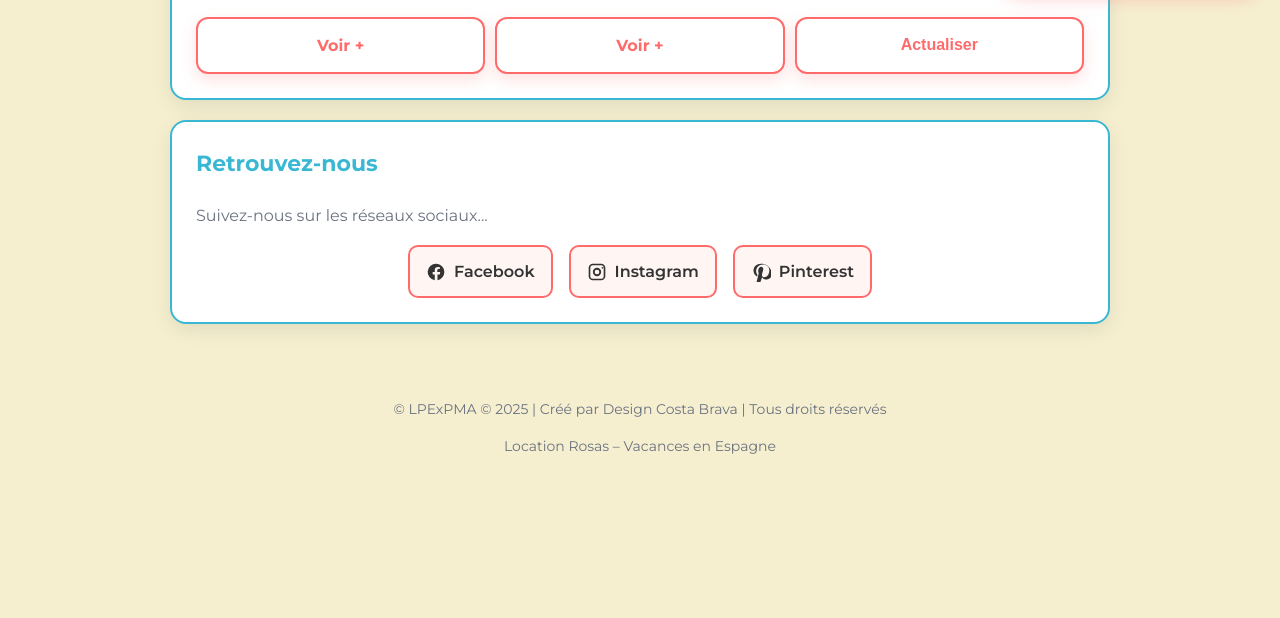
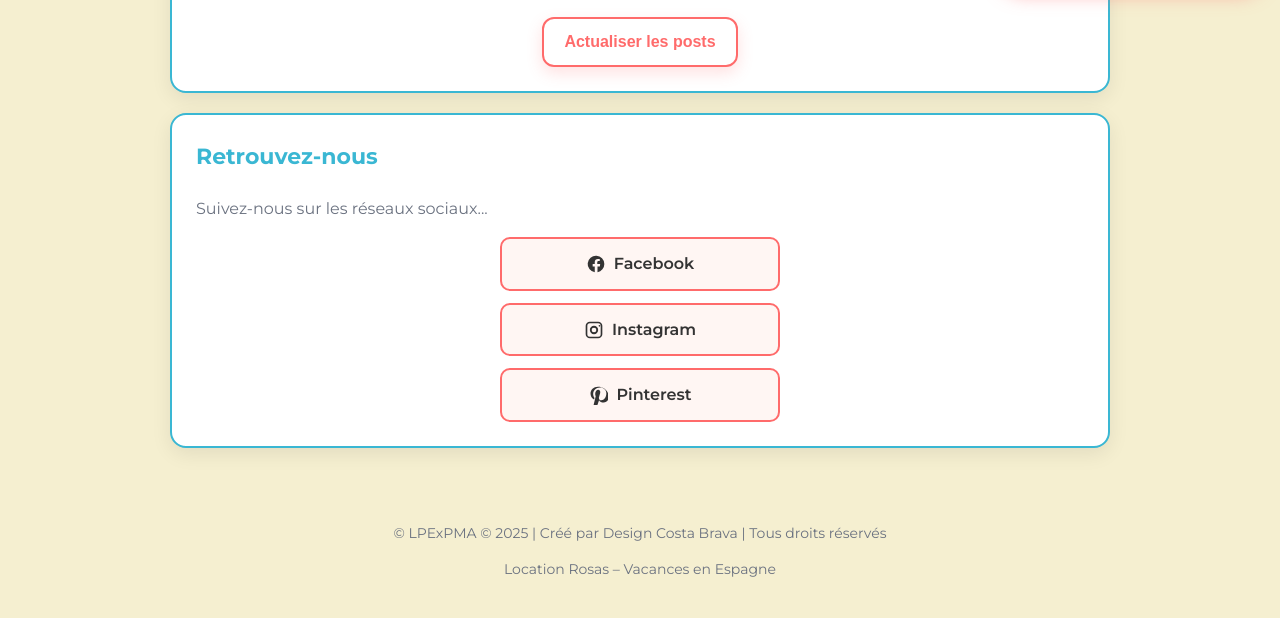
Before and after one commit to RosasLocation/Rosas, a website: page index.html in a window 1280 px wide. Shown: the part 797-1415 px from the top of the page. Before the commit the page ends 1328 px from the top, so only its background shows below. Drawn offline with Linux system fonts and the light colour scheme; a script that the page names is missing.

Commit message:
Update index.html

```diff
--- a/index.html
+++ b/index.html
@@ -69,12 +69,20 @@
     .thumb img { width: 100%; height: 100%; object-fit: cover; display: block; filter: saturate(1.05); transition: transform 0.3s ease; }
     .thumb:hover img { transform: scale(1.05); }
 
-    .logo-row { display: flex; justify-content: center; gap: 16px; flex-wrap: wrap; align-items: center; margin-top: 16px; }
+    /* Logo-row EMPILÉ verticalement */
+    .logo-row {
+      display: flex;
+      flex-direction: column;
+      gap: 12px;
+      align-items: center;
+      margin-top: 16px;
+    }
     .logo-row a {
       display: inline-flex;
       align-items: center;
+      justify-content: center;
       gap: 8px;
-      padding: 12px 16px;
+      padding: 12px 20px;
       border-radius: 10px;
       border: 2px solid var(--accent);
       background: var(--chip);
@@ -82,6 +90,8 @@
       color: var(--text);
       transition: all 0.3s ease;
       font-weight: 600;
+      width: 100%;
+      max-width: 250px;
     }
     .logo-row a:hover {
       background: var(--accent-2);
@@ -110,15 +120,11 @@
       /* pas de height / min-height ici */
     }
 
+    /* RS CTA avec seulement le bouton Actualiser */
     .rs-cta {
-      display: grid;
-      grid-template-columns: 1fr 1fr;
-      gap: 12px;
+      display: flex;
+      justify-content: center;
       margin-top: 20px;
-    }
-    .rs-cta .btn {
-      min-width: auto;
-      flex: none;
     }
 
     @media (min-width: 768px) {
@@ -126,14 +132,8 @@
       .hero h2 { font-size: 36px; }
       .grid { grid-template-columns: repeat(3, 1fr); }
 
-      .rs-cta {
-        display: flex;
-        gap: 10px;
-        justify-content: center;
-      }
-      .rs-cta .btn {
-        flex: 1;
-        min-width: 200px;
+      .logo-row a {
+        max-width: 280px;
       }
     }
 
@@ -151,15 +151,8 @@
         font-size: 14px;
       }
 
-      .logo-row {
-        display: grid;
-        grid-template-columns: 1fr 1fr;
-        gap: 10px;
-      }
-
-      .rs-cta {
-        grid-template-columns: 1fr 1fr 1fr;
-        gap: 10px;
+      .logo-row a {
+        max-width: 100%;
       }
     }
 
@@ -271,16 +264,14 @@
         </iframe>
       </div>
 
-      <!-- Boutons réseaux sociaux + actualisation -->
+      <!-- Bouton Actualiser seulement -->
       <div class="rs-cta">
-        <a class="btn secondary" href="https://www.instagram.com/location.rosas/" target="_blank" rel="noopener noreferrer">Voir +</a>
-        <a class="btn secondary" href="https://fr.pinterest.com/adminrosasloc/" target="_blank" rel="noopener noreferrer">Voir +</a>
         <button class="btn secondary" onclick="
           var el=document.getElementById('lw');
           var url=new URL(el.src);
           url.searchParams.set('r', Date.now()); // bust total immédiat
           el.src=url.toString();
-        ">Actualiser</button>
+        ">Actualiser les posts</button>
       </div>
     </section>
 
@@ -288,6 +279,7 @@
       <h3>Retrouvez-nous</h3>
       <p class="muted">Suivez-nous sur les réseaux sociaux...</p>
 
+      <!-- Boutons réseaux sociaux EMPILÉS verticalement -->
       <div class="logo-row">
         <a id="link-fb" href="https://www.facebook.com/people/Location-Rosas-Vue-mer-Espagne/61579868753622/" target="_blank" rel="noopener noreferrer">
           <svg viewBox="0 0 24 24" fill="currentColor" aria-hidden="true"><path d="M22 12a10 10 0 1 0-11.5 9.9v-7H8v-2.9h2.5V9.8c0-2.5 1.5-3.9 3.8-3.9 1.1 0 2.2.2 2.2.2v2.4h-1.3c-1.3 0-1.7.8-1.7 1.6v1.9H17l-.4 2.9h-2.8v7A10 10 0 0 0 22 12Z"/></svg>
```
